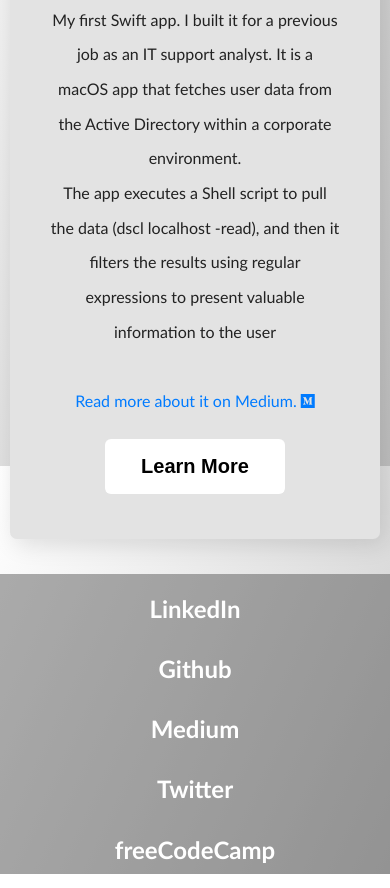
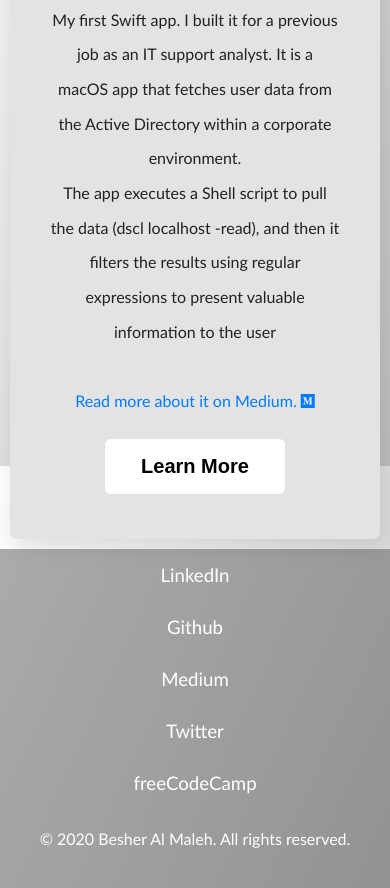
Before and after one commit to almaleh/almaleh.github.io, a plain HTML site: page index.html in a window 390 px wide. Shown: the part 7130-8018 px from the top of the page. Drawn offline with Linux system fonts and the light colour scheme.

Commit message:
improve contact section

```diff
--- a/index.css
+++ b/index.css
@@ -124,7 +124,7 @@ body {
     margin-right: 20px;
     margin-left: 20px;
     color: white;
-    transition: all 0.15s ease-out;
+    transition: all 0.12s ease-out;
 }
 
 .icon:hover {
@@ -176,7 +176,7 @@ body {
     width: 240px;
     min-width: 200px;
     border-radius: 15px;
-    transition: all .15s ease-out;
+    transition: all .12s ease-out;
 }
 
 .less-round {
@@ -243,7 +243,7 @@ body {
 
 .project-button:active {
     color: white;
-    background: rgb(186, 186, 186);
+    background: rgb(148, 148, 148);
 }
 
 .blog-link {
@@ -255,7 +255,7 @@ body {
 }
 
 #contact {
-    margin-top: 25px;
+    /* margin-top: 25px; */
     min-height: 150px;
     background-color: rgba(77, 77, 77, 0.461);
 }
@@ -264,9 +264,8 @@ body {
     position: relative;
     top: 60px;
     height: 100%;
+    width: 70%;
     margin: auto;
-    margin-left: 30px;
-    margin-right: 30px;
     display: flex;
     justify-content: space-between;
     align-content: center;
@@ -276,8 +275,7 @@ body {
 #contact a {
     text-decoration: none;
     color: white;
-    font-size: 25pt;
-    font-weight: bold;
+    font-size: 20pt;
     vertical-align: center;
     display: flex;
     align-items: center;
@@ -285,6 +283,19 @@ body {
 
 #contact a:hover {
     opacity: 0.7;
+}
+
+#bottom-background {
+    background-color: rgba(77, 77, 77, 0.461);
+    overflow-y: hidden;
+    padding-top: 20px;
+    padding-bottom: 40px;
+}
+
+#bottom-background p {
+    color: white;
+    margin-right: 10px;
+    margin-left: 10px;
 }
 
 @media screen and (max-width:900px) {
@@ -307,13 +318,12 @@ body {
         padding-right: 0px;
     }
     #contact {
-        min-height: 300px;
+        min-height: 150px;
         background-color: rgba(77, 77, 77, 0.461);
     }
     #contact div {
         position: static;
         margin: auto;
-        height: 300px;
         display: flex;
         justify-content: space-between;
         align-content: center;
@@ -322,15 +332,14 @@ body {
     #contact a {
         text-decoration: none;
         color: white;
-        font-size: 18pt;
-        font-weight: bold;
+        font-size: 14pt;
         text-align: center;
         vertical-align: center;
         display: flex;
         align-items: center;
         justify-content: center;
-        margin-top: 20px;
-        margin-bottom: 10px;
+        margin-top: 15px;
+        margin-bottom: 15px;
     }
 }
 
--- a/index.html
+++ b/index.html
@@ -259,10 +259,13 @@
             <a href="https://www.freecodecamp.org/fcc493a730d-d044-4e75-9adc-112333534b54"
                 target="_blank">freeCodeCamp</a>
         </div>
-
-
     </section>
 
+    <section id="bottom-background">
+        <a href="https://www.besher.ca"
+        ><p>© 2020 Besher Al Maleh. All rights reserved.</p>
+        </a>
+    </section>
 
 </body>
 
```
